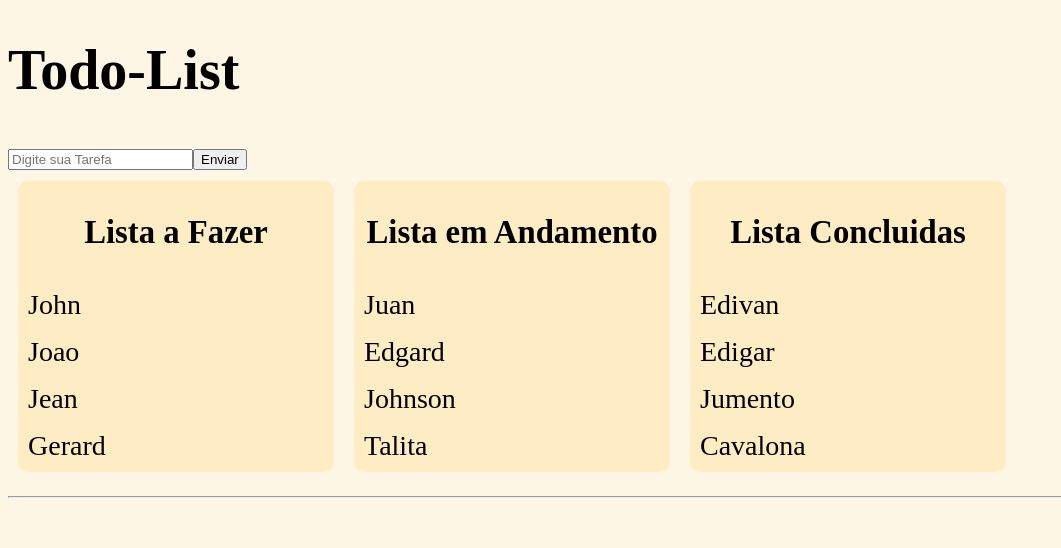
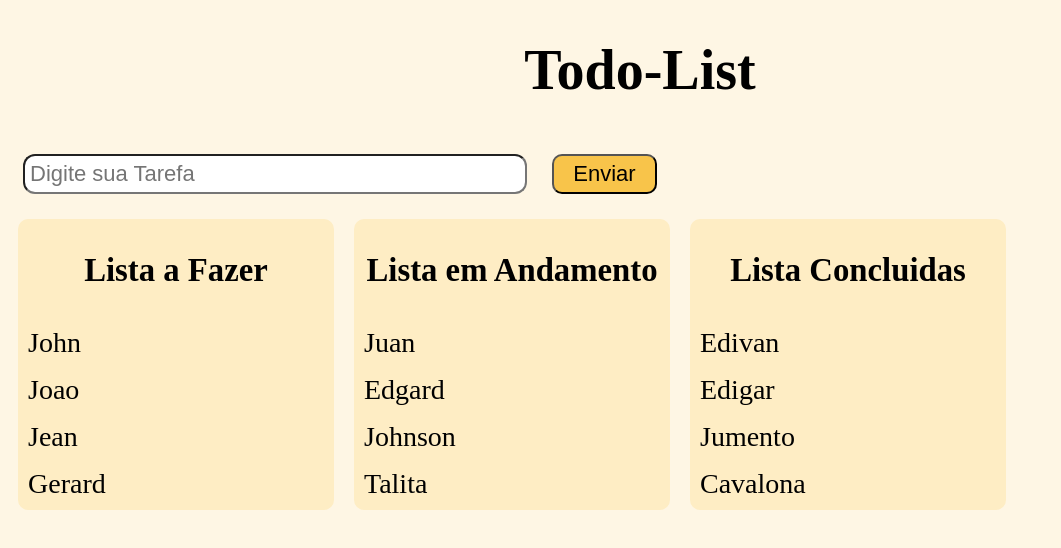
Before and after one commit to Edivansanto5/to-do-list.vue.js, a Vue app: page / in a window 1280 px wide. Shown: the top 548 px of the page, without its empty margins (0-1061 px from the left). Built offline with nearby package versions, Linux system fonts and the light colour scheme.

Commit message:
centralizando titulo

```diff
--- a/src/App.vue
+++ b/src/App.vue
@@ -1,7 +1,6 @@
 <template>
   <div>
     <toList/>
-    <hr>
     <!-- <todoLista/> -->
   </div>
 </template>
--- a/src/components/toList.vue
+++ b/src/components/toList.vue
@@ -1,6 +1,6 @@
 <template>
   <div class="conteiner">
-    <div>
+    <div class="box">
       <h1>Todo-List</h1>
       <input type="text" placeholder="Digite sua Tarefa">
       <button>Enviar</button>
@@ -82,7 +82,6 @@ export default {
   body{
     background: #fef6e4;
     font-size: 28px;
-
   }
   .list1,.list2,.list3{
     background:#feedc4;
@@ -90,9 +89,7 @@ export default {
     border-radius: 10px;
     display: inline-block;
     margin: 10px;
-
    }
-
   h3{
     text-align: center;
   }
@@ -107,8 +104,24 @@ export default {
   .listas{
     margin: 5px;
     padding: 5px;
-
+  }
+  input{
+    font-size: 22px;
+    padding: 5px;
+    margin: 15px;
+    width: 490px;
+    border-radius: 12px;
+  }
+  button{
+    font-size: 22px;
+    padding: 5px;
+    width: 105px;
+    border-radius: 10px;
+    margin: 10px;
+    background:#f8c44a ;
+  }
+  h1{
+    text-align: center;
   }
 
-
 </style>
```
Lines whose indentation alone changed are shown as unchanged.
